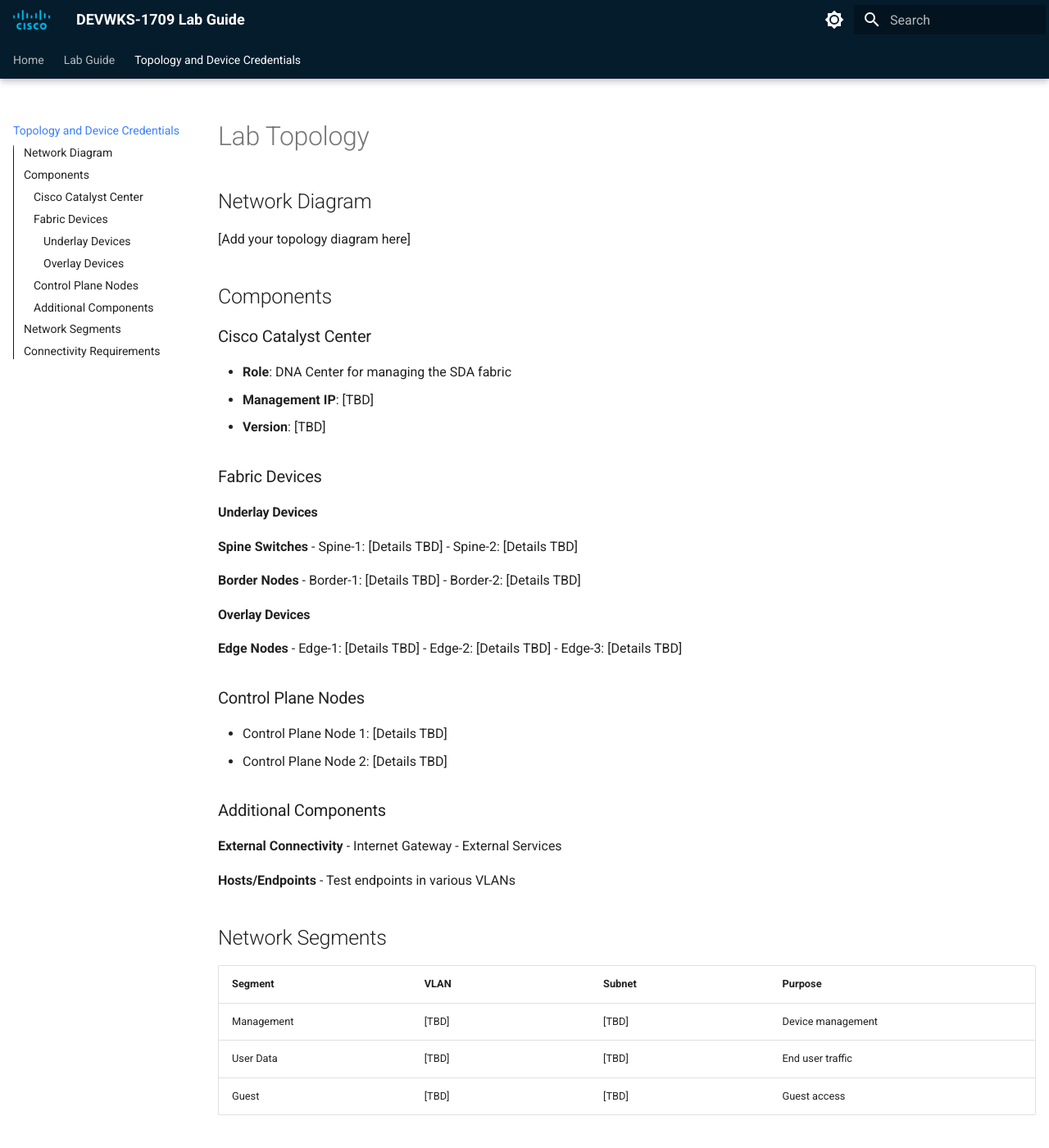
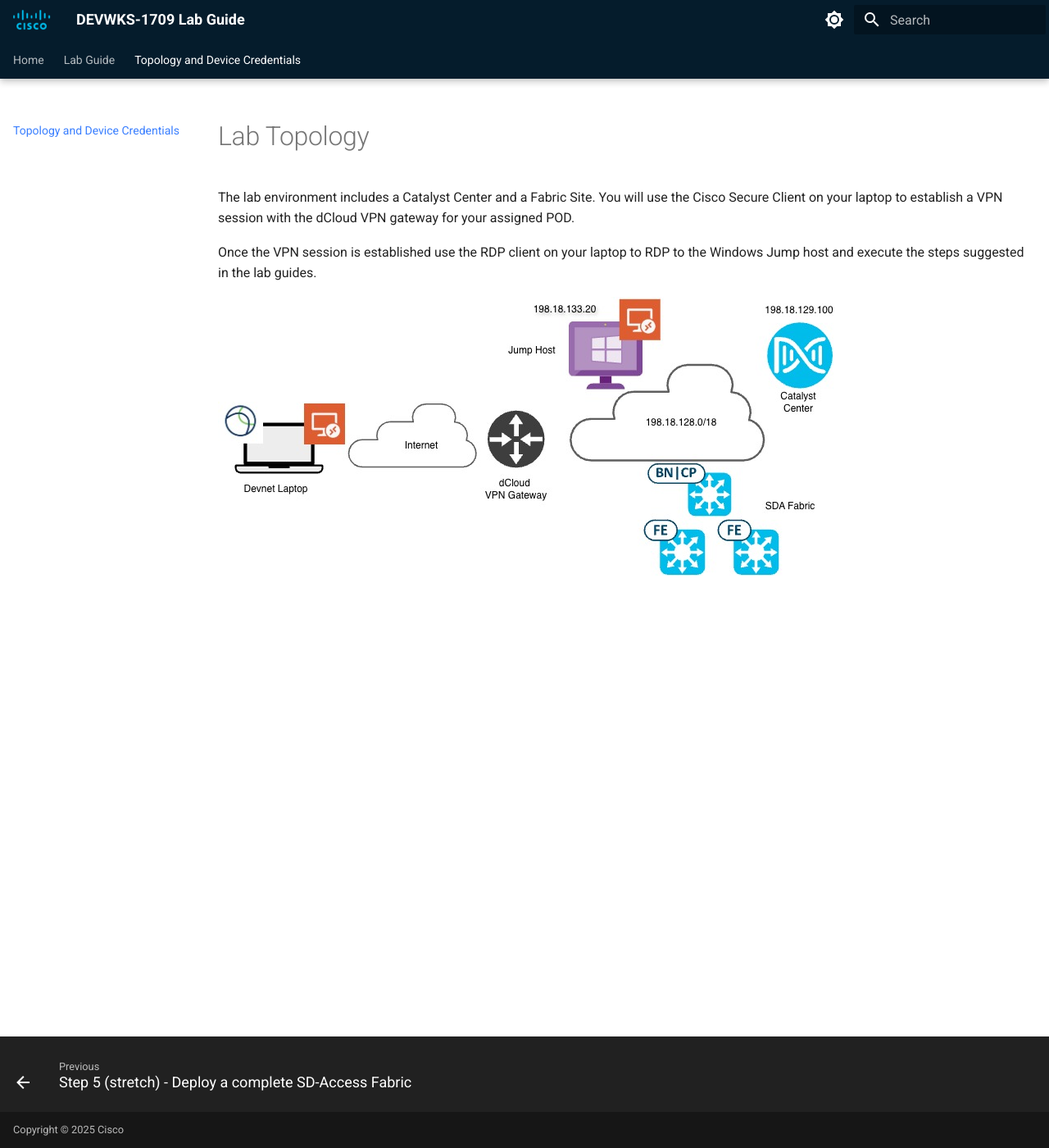
Before and after one commit to fsalvemi/DEVWKS-1709-Lab-Guide, an MkDocs documentation site: the page built from docs/lab_topology.md, in a window 1280 px wide and 1400 px high. Shown: the whole window at 82% size. Built offline with MkDocs 1.6.1 and Material for MkDocs 9.7.7, drawn with Linux system fonts in a browser that asks for light colours; some of the changed text lies outside the part shown.

Commit message:
Add lab topology image and fix image path

```diff
--- a/docs/lab_topology.md
+++ b/docs/lab_topology.md
@@ -1,61 +1,9 @@
 # Lab Topology
 
-## Network Diagram
+The lab environment includes a Catalyst Center and a Fabric Site.
+You will use the Cisco Secure Client on your laptop to establish a VPN session with the dCloud VPN gateway for your assigned POD.
 
-[Add your topology diagram here]
+Once the VPN session is established use the RDP client on your laptop to RDP to the Windows Jump host and execute the steps suggested in the lab guides.
 
-## Components
 
-### Cisco Catalyst Center
-
-- **Role**: DNA Center for managing the SDA fabric
-- **Management IP**: [TBD]
-- **Version**: [TBD]
-
-### Fabric Devices
-
-#### Underlay Devices
-
-**Spine Switches**
-- Spine-1: [Details TBD]
-- Spine-2: [Details TBD]
-
-**Border Nodes**
-- Border-1: [Details TBD]
-- Border-2: [Details TBD]
-
-#### Overlay Devices
-
-**Edge Nodes**
-- Edge-1: [Details TBD]
-- Edge-2: [Details TBD]
-- Edge-3: [Details TBD]
-
-### Control Plane Nodes
-
-- Control Plane Node 1: [Details TBD]
-- Control Plane Node 2: [Details TBD]
-
-### Additional Components
-
-**External Connectivity**
-- Internet Gateway
-- External Services
-
-**Hosts/Endpoints**
-- Test endpoints in various VLANs
-
-## Network Segments
-
-| Segment | VLAN | Subnet | Purpose |
-|---------|------|--------|---------|
-| Management | [TBD] | [TBD] | Device management |
-| User Data | [TBD] | [TBD] | End user traffic |
-| Guest | [TBD] | [TBD] | Guest access |
-
-## Connectivity Requirements
-
-- All devices have management connectivity
-- Underlay uses IS-IS or OSPF
-- Overlay uses VXLAN EVPN
-- External connectivity through border nodes
+![Lab Topology](images/lab_topology/Lab_Topology_20251222_1604.jpg)
```
Also changed, not shown: docs/images/lab_topology/Lab_Topology_20251222_1604.jpg (added).
